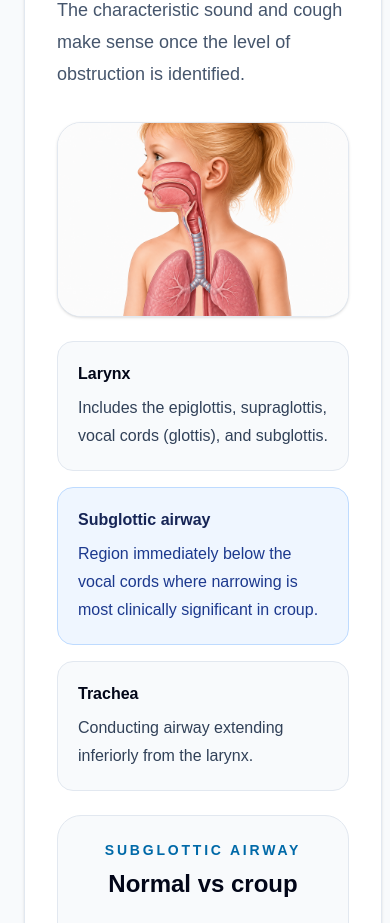
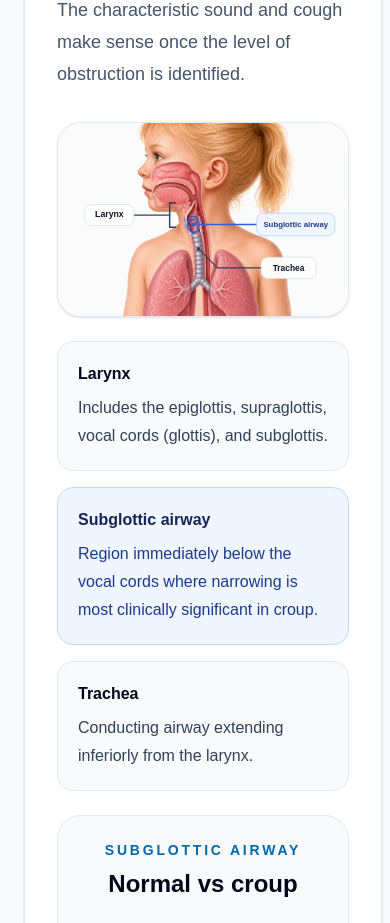
Before and after one commit to ChrisDobbinsMD/Pediatlas, a Next.js app: page /respiratory/upper-airway/croup in a window 390 px wide. Shown: the part 2840-3763 px from the top of the page. Built offline with nearby package versions, Linux system fonts and the light colour scheme.

Commit message:
Update CroupAnatomyFigure.tsx

```diff
--- a/src/components/disease/figures/CroupAnatomyFigure.tsx
+++ b/src/components/disease/figures/CroupAnatomyFigure.tsx
@@ -14,6 +14,154 @@ export default function CroupAnatomyFigure() {
             priority
             className="object-contain"
           />
+
+          {/* =================================================
+              MOBILE ANATOMY OVERLAY
+              Keeps localization markers on the image while the
+              full explanatory cards remain below on small screens.
+          ================================================= */}
+
+          <div className="pointer-events-none absolute inset-0 md:hidden" aria-hidden="true">
+            <svg
+              viewBox="0 0 1000 667"
+              className="absolute inset-0 h-full w-full"
+            >
+              {/* ================= LARYNX ================= */}
+
+              <path
+                d="
+                  M 385 275
+                  L 405 275
+                  M 385 275
+                  L 385 360
+                  M 385 360
+                  L 405 360
+                "
+                fill="none"
+                stroke="#334155"
+                strokeWidth="5"
+                strokeLinecap="round"
+              />
+
+              <line
+                x1="250"
+                y1="318"
+                x2="385"
+                y2="318"
+                stroke="#334155"
+                strokeWidth="4"
+                strokeLinecap="round"
+              />
+
+              <rect
+                x="92"
+                y="282"
+                width="170"
+                height="72"
+                rx="24"
+                fill="white"
+                fillOpacity="0.94"
+                stroke="#cbd5e1"
+                strokeWidth="2"
+              />
+              <text
+                x="177"
+                y="326"
+                textAnchor="middle"
+                fontSize="30"
+                fontWeight="700"
+                fill="#0f172a"
+              >
+                Larynx
+              </text>
+
+              {/* ================= SUBGLOTTIC AIRWAY ================= */}
+
+              <ellipse
+                cx="467"
+                cy="350"
+                rx="20"
+                ry="28"
+                fill="#2563eb"
+                fillOpacity="0.12"
+                stroke="#2563eb"
+                strokeWidth="5"
+              />
+
+              <circle cx="467" cy="350" r="7" fill="#2563eb" />
+
+              <line
+                x1="487"
+                y1="350"
+                x2="690"
+                y2="350"
+                stroke="#2563eb"
+                strokeWidth="5"
+                strokeLinecap="round"
+              />
+
+              <rect
+                x="685"
+                y="311"
+                width="270"
+                height="78"
+                rx="24"
+                fill="#eff6ff"
+                fillOpacity="0.96"
+                stroke="#93c5fd"
+                strokeWidth="2"
+              />
+              <text
+                x="820"
+                y="358"
+                textAnchor="middle"
+                fontSize="27"
+                fontWeight="700"
+                fill="#1e3a8a"
+              >
+                Subglottic airway
+              </text>
+
+              {/* ================= TRACHEA ================= */}
+
+              <circle cx="484" cy="435" r="7" fill="#334155" />
+
+              <path
+                d="
+                  M 491 440
+                  L 550 500
+                  L 705 500
+                "
+                fill="none"
+                stroke="#334155"
+                strokeWidth="4"
+                strokeLinecap="round"
+                strokeLinejoin="round"
+              />
+
+              <rect
+                x="700"
+                y="463"
+                width="190"
+                height="74"
+                rx="24"
+                fill="white"
+                fillOpacity="0.94"
+                stroke="#cbd5e1"
+                strokeWidth="2"
+              />
+              <text
+                x="795"
+                y="509"
+                textAnchor="middle"
+                fontSize="29"
+                fontWeight="700"
+                fill="#0f172a"
+              >
+                Trachea
+              </text>
+            </svg>
+          </div>
         {/* =================================================
             DESKTOP ANATOMY OVERLAY
         ================================================= */}
```
